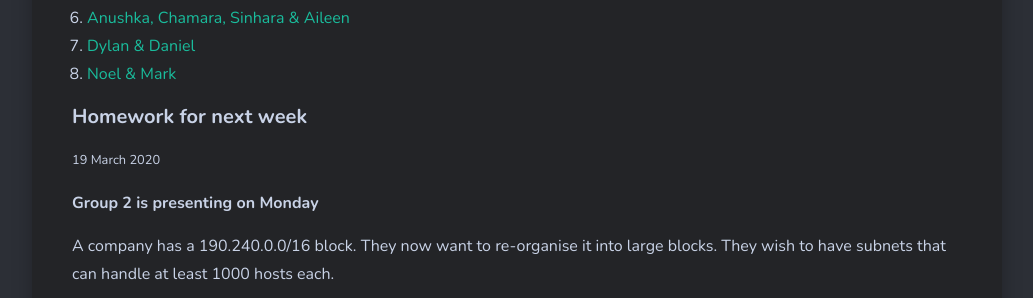
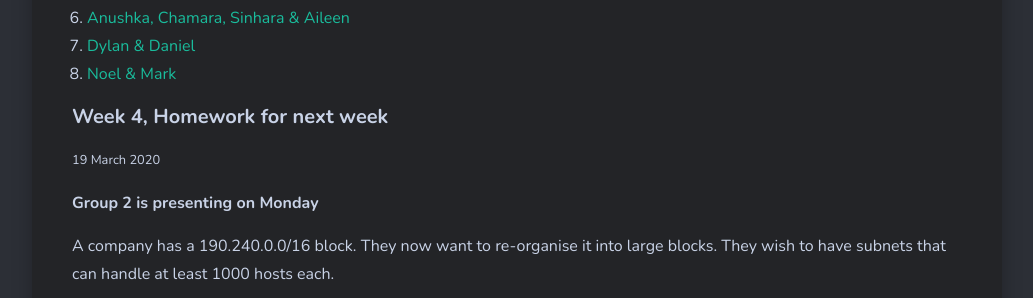
Before and after one commit to larsoliverdam/nmit, a Jekyll site: the page built from _pages/NET603.md, in a window 1280 px wide and 900 px high, scrolled down 934 px. Shown: the part 157-455 px from the top of the window, without its empty margins (123-1156 px from the left). Built offline with Jekyll 4.4.1, drawn with Linux system fonts in a browser that asks for light colours; nearby versions of some CDN libraries; comment, search, counter and statistics services are not loaded.

Commit message:
NET603 homework

```diff
--- a/_pages/NET603.md
+++ b/_pages/NET603.md
@@ -17,7 +17,7 @@ image: binary.jpg
 7. [Dylan & Daniel](https://livenmitac-my.sharepoint.com/:o:/g/personal/daniel-waller_live_nmit_ac_nz/EsP1v32lAbRHqnPBeQdbdnYBEg-lK1OygNyShuhrHsBL8w)
 8. [Noel & Mark](https://livenmitac-my.sharepoint.com/:o:/r/personal/kevin-christison_live_nmit_ac_nz/Documents/NET603?d=wd39b81089f51466cb9f83df428ce9343&csf=1&e=oE3qeh)
 
-#### Homework for next week
+#### Week 4, Homework for next week
 <small>19 March  2020</small>
 
 **Group 2 is presenting on Monday**
```
